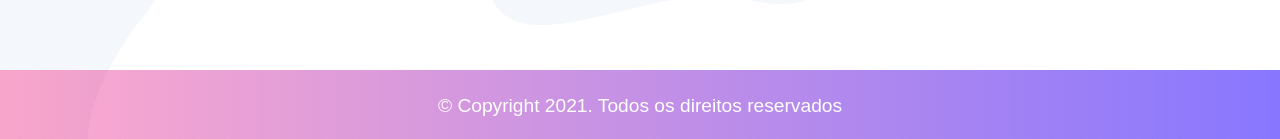
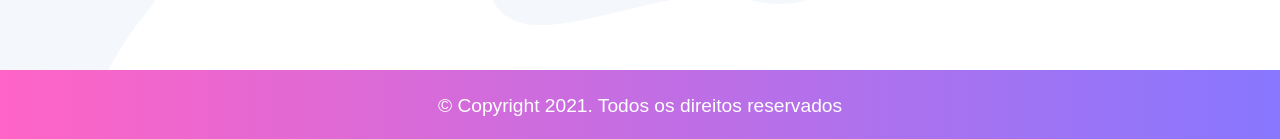
Before and after one commit to drikalves/fake-store, a Vue app: page / in a window 1280 px wide. Shown: the part 733-872 px from the top of the page. Built offline with nearby package versions, Linux system fonts and the light colour scheme; no server answers.

Commit message:
fix: change TheFooter color

```diff
--- a/src/components/TheFooter.vue
+++ b/src/components/TheFooter.vue
@@ -12,7 +12,7 @@ export default {
 
 <style scoped>
 footer {
-  background: linear-gradient(to left, #87f, #f065);
+  background: linear-gradient(to left, #87f, #ff64c6);
   color: #fff;
   font-size: 1.2rem;
   padding: 25px 0;
```
